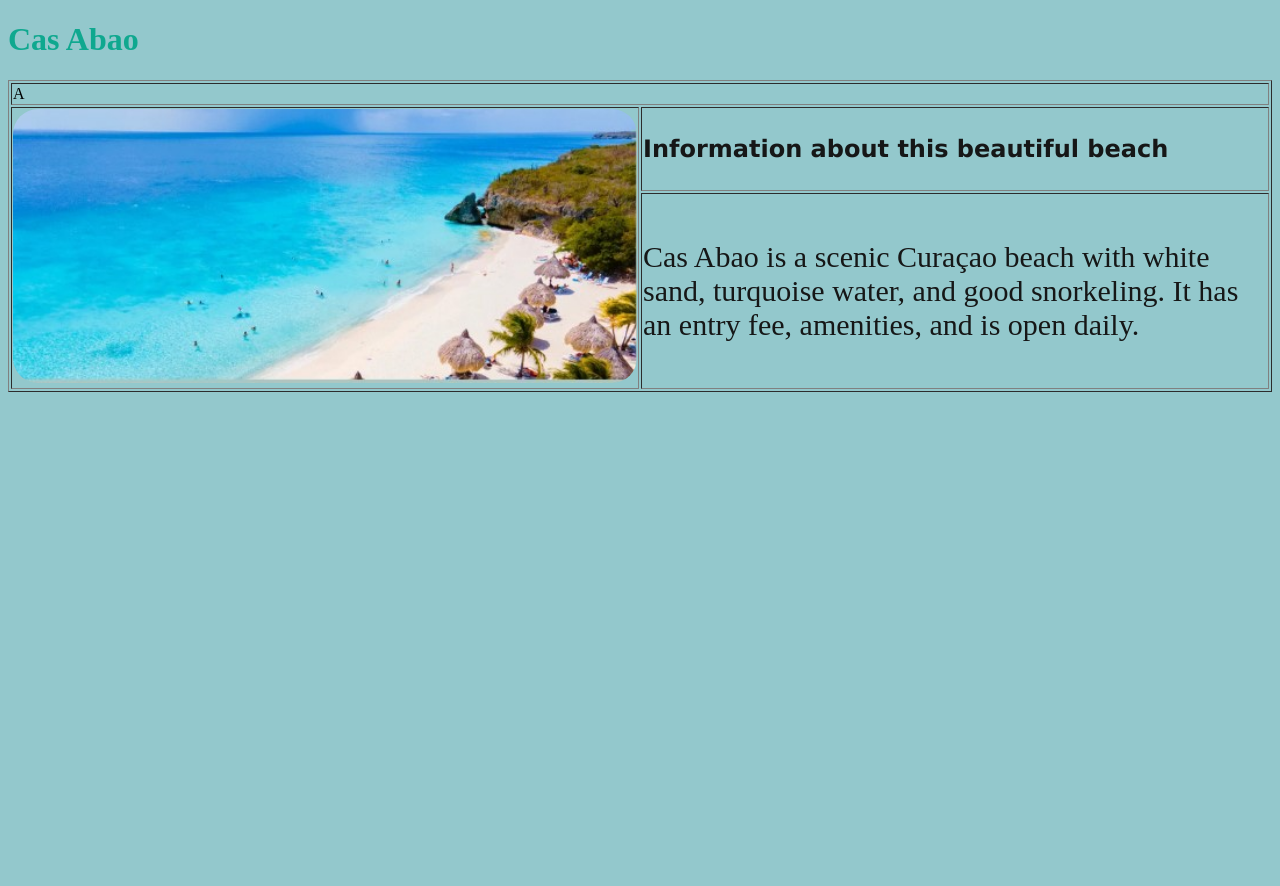
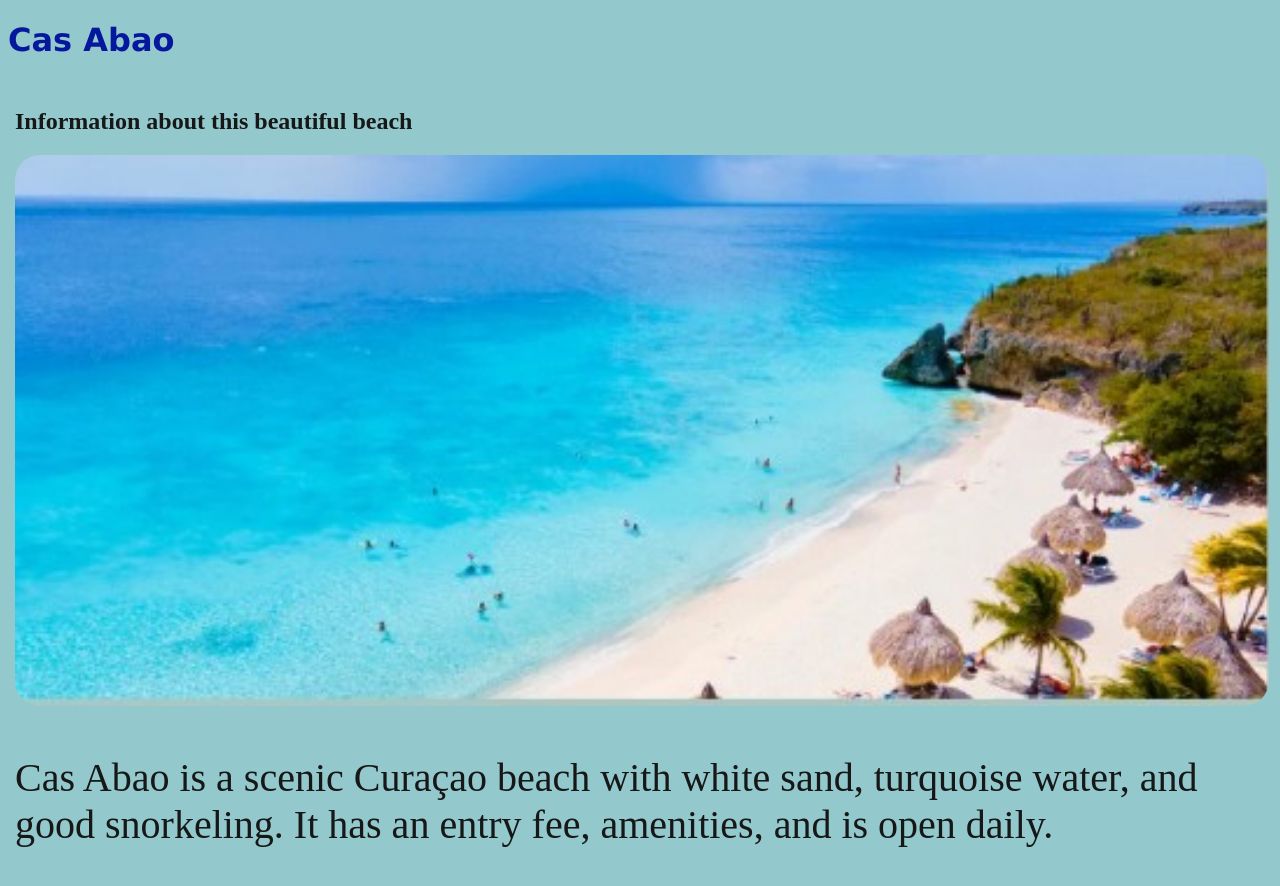
Before and after one commit to agustinasoto-rgb/WORLD-BEST-BEACHES-PLACES, a plain HTML site: page pagina3.html in a window 1280 px wide. Before the commit the page ends 800 px from the top, so only its background shows below. Drawn offline with Linux system fonts and the light colour scheme.

Commit message:
Add files via upload

```diff
--- a/pagina3.html
+++ b/pagina3.html
@@ -7,17 +7,17 @@
 	<link rel="stylesheet" type="text/css" href="styles.css">
 </head>
 <body>
-	<table width="100%" align="centre" border="1">
+	<table width="100%" align="centre">
 		<tr>
-			<td colspan="2">A</td>
+			<td colspan="2"></td>
 				<h1>Cas Abao</h1>
 		</tr>
 		<tr>
-			<td rowspan="2" width="50%">
-				<img src="casabao.jpg" width="100%">
+			<td rowspan="2">
 			</td>
 			<td>
 				<h2>Information about this beautiful beach</h2>
+				<img src="casabao.jpg" width="100%">
 			</td>
 		</tr>
 		<tr>
--- a/styles.css
+++ b/styles.css
@@ -1,5 +1,6 @@
 h1{
-	color:#0fa88f;
+	color:#05179c;
+	font-family: Verdana;
 }
 body{
 	background-color: #93c8cc;
@@ -12,7 +13,7 @@ p{
 }
 h2{
 	color: #161717;
-	font-family: Verdana;
+	font-family: Momo Signature;
 	text-align: centre;
 }
 img{
@@ -47,5 +48,5 @@ ul li a:hover{
 	border-bottom: solid 2px #1702fa ;
 }
 p{
-	font-size: 30px;
+	font-size: 40px;}
 }
```
Also changed, not shown: index.html (+2 -2 lines), pagina4.html (+4 -4 lines), pagina5.html (+4 -4 lines), pagina6.html (+4 -4 lines), pagina7.html (+4 -4 lines), pagina8.html (+4 -4 lines).
